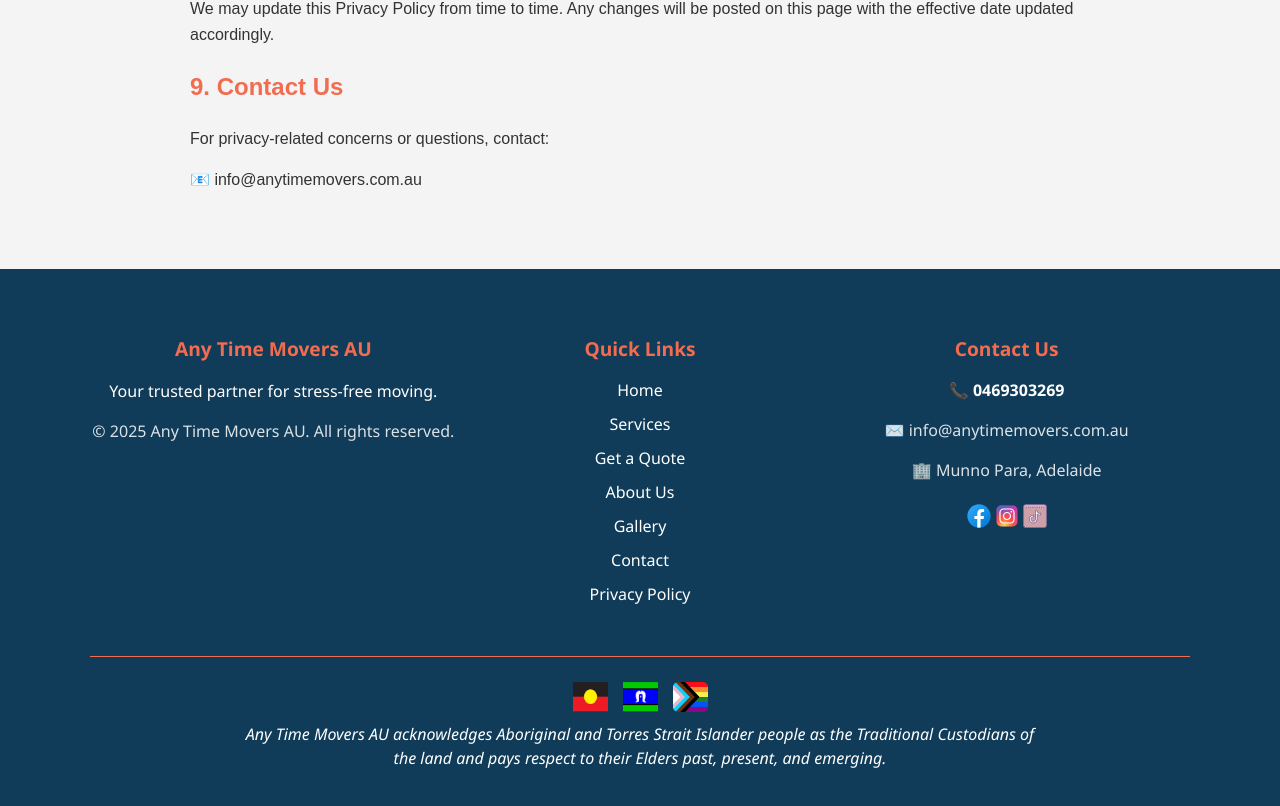
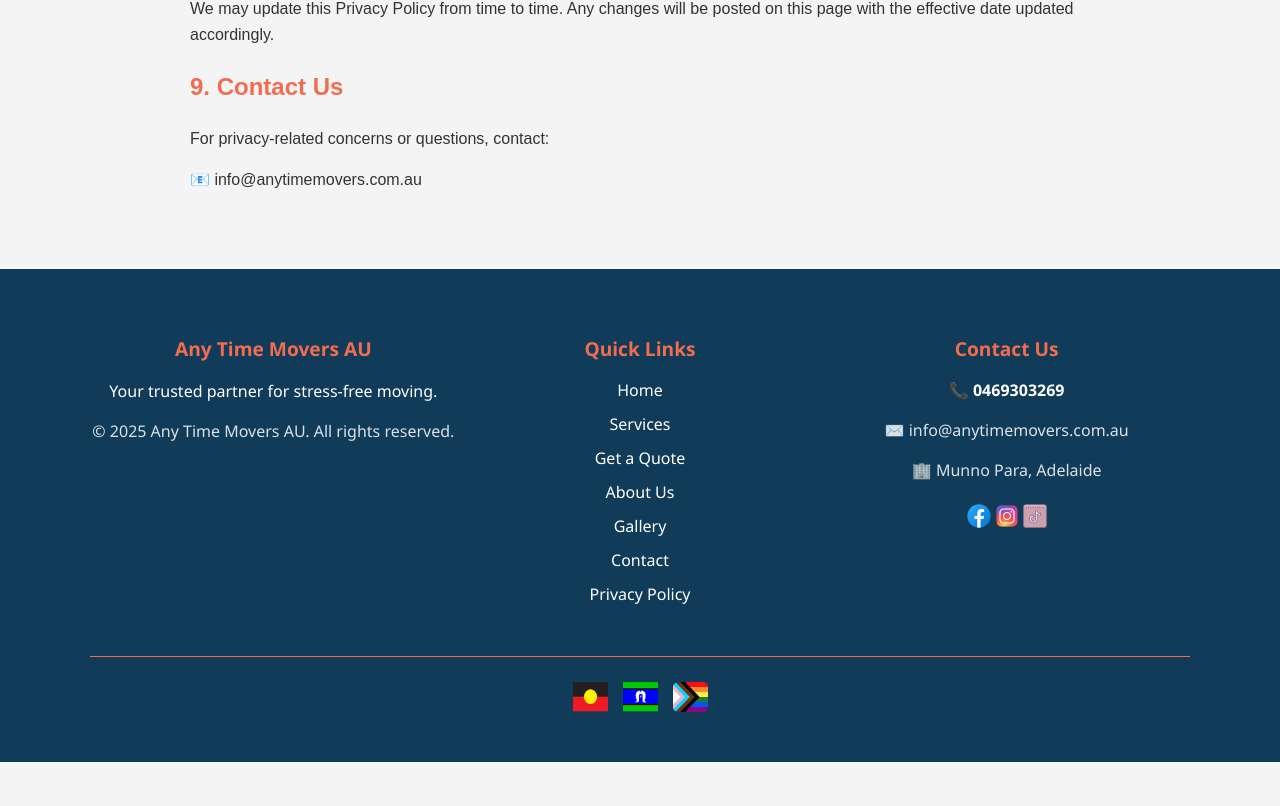
Before and after one commit to binayag1/atm, a React (Create React App) app: page /privacy-policy in a window 1280 px wide. Shown: the part 2181-2987 px from the top of the page. After the commit the page ends 2943 px from the top, so only its background shows below. Built offline with nearby package versions, Linux system fonts and the light colour scheme.

Commit message:
removing text

```diff
--- a/src/components/Footer.jsx
+++ b/src/components/Footer.jsx
@@ -184,10 +184,6 @@
         <img src="/flag-2.png" alt="Flag 2" width="35" height="30" />
         <img src="/flag-3.png" alt="Flag 3" width="35" height="30" />
       </div>
-
-      <p style={{ maxWidth: '800px', margin: '0 auto' }}>
-        Any Time Movers AU acknowledges Aboriginal and Torres Strait Islander people as the Traditional Custodians of the land and pays respect to their Elders past, present, and emerging.
-      </p>
     </div>
   </footer>
 );
```
